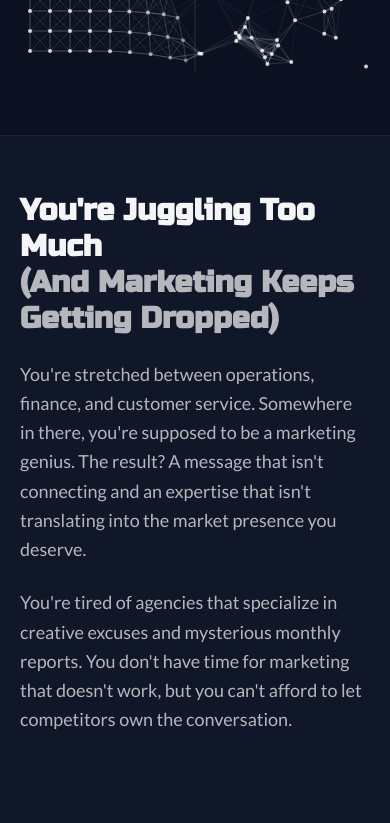
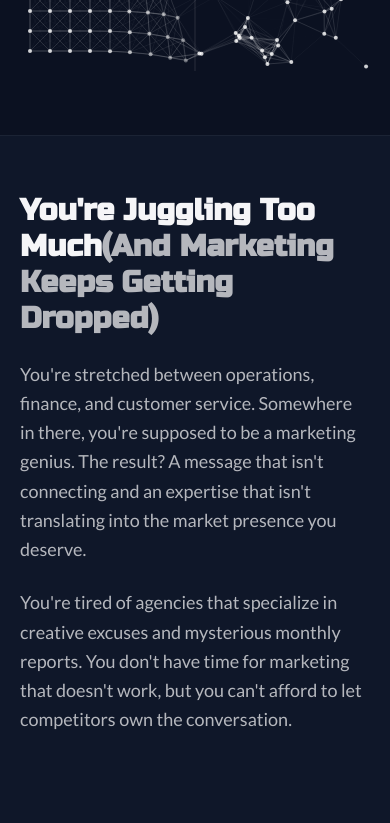
Before and after one commit to mrsbynum8/reachcraft-home, a React (Vite) app: page / in a window 390 px wide. Shown: the part 840-1663 px from the top of the page. Built offline with nearby package versions, Linux system fonts and the light colour scheme.

Commit message:
Refine mobile spacing: PainSection padding/gap, remove heading line breaks, fix overflow-x

```diff
--- a/App.tsx
+++ b/App.tsx
@@ -13,7 +13,7 @@ import Footer from './components/Footer';
 
 function App() {
   return (
-    <div className="bg-base min-h-screen text-primaryText selection:bg-accent selection:text-white">
+    <div className="bg-base min-h-screen text-primaryText selection:bg-accent selection:text-white overflow-x-hidden">
       <CustomCursor />
       <Header />
 
--- a/components/PainSection.tsx
+++ b/components/PainSection.tsx
@@ -3,8 +3,8 @@ import { motion } from 'framer-motion';
 
 const PainSection: React.FC = () => {
   return (
-    <section className="py-14 md:py-32 relative bg-surface1/50 border-t border-white/5">
-      <div className="max-w-7xl mx-auto px-5 md:px-8 grid md:grid-cols-2 gap-16 items-center">
+    <section className="pt-14 pb-32 md:py-32 relative bg-surface1/50 border-t border-white/5">
+      <div className="max-w-7xl mx-auto px-5 md:px-8 grid md:grid-cols-2 gap-8 md:gap-16 items-center">
 
         {/* Left Text */}
         <motion.div
@@ -15,7 +15,7 @@ const PainSection: React.FC = () => {
           className="max-w-lg"
         >
           <h2 className="font-display font-semibold text-3xl md:text-4xl text-primaryText mb-6">
-            You're Juggling Too Much <br />
+            You're Juggling Too Much
             <span className="text-mutedText">(And Marketing Keeps Getting Dropped)</span>
           </h2>
           <p className="text-mutedText text-lg leading-relaxed mb-6">
--- a/components/ProcessSection.tsx
+++ b/components/ProcessSection.tsx
@@ -11,7 +11,7 @@ const ProcessSection: React.FC = () => {
           {/* Sticky Left Column */}
           <div className="lg:col-span-5 relative">
             <div className="sticky top-32">
-              <h2 className="font-display font-bold text-4xl mb-6">Our Proven Path to <br />Market Leadership</h2>
+              <h2 className="font-display font-bold text-4xl mb-6">Our Proven Path to Market Leadership</h2>
               <p className="text-mutedText text-lg leading-relaxed mb-8">
                 Chaos is expensive. We install a marketing operating system that creates predictable growth. This isn't a hack; it's engineering.
               </p>
--- a/components/WhySection.tsx
+++ b/components/WhySection.tsx
@@ -6,7 +6,7 @@ const WhySection: React.FC = () => {
     <section id="why-us" className="py-14 md:py-24 bg-surface1/30">
       <div className="max-w-7xl mx-auto px-5 md:px-8">
         <div className="mb-16">
-          <h2 className="font-display font-semibold text-3xl md:text-4xl mb-4">Why Smart Business Owners <br />Choose ReachCraft</h2>
+          <h2 className="font-display font-semibold text-3xl md:text-4xl mb-4">Why Smart Business Owners Choose ReachCraft</h2>
           <p className="text-mutedText text-lg max-w-2xl">Unlike traditional agencies that over-promise and under-deliver, we operate with radical transparency. We believe that's how partnerships should work.</p>
         </div>
 
```
